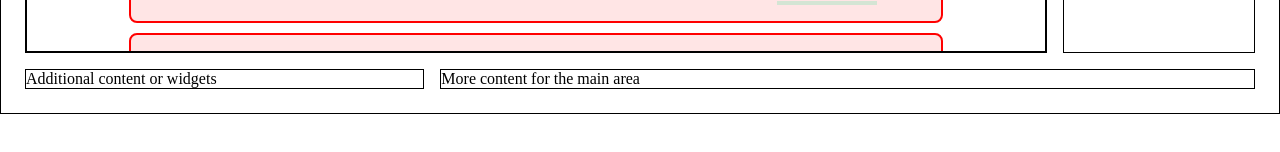
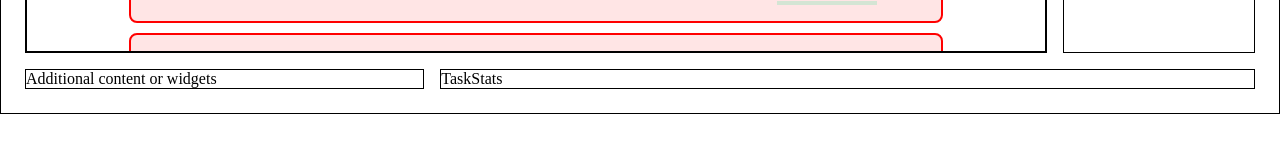
Before and after one commit to rymbowman/Task-Management-App---Frontend, a React (Vite) app in the folder Checkbox-Frontend/: page /dashboard in a window 1280 px wide. Shown: the part 448-600 px from the top of the page. Built offline with nearby package versions, Linux system fonts and the light colour scheme.

Commit message:
Create TaskStats.jsx file and place it within another grid within Dashboard page

```diff
--- /dev/null
+++ b/Checkbox-Frontend/src/components/task-stats/TaskStats.jsx
@@ -0,0 +1,5 @@
+const TaskStats = () => {
+  return <div>TaskStats</div>;
+};
+
+export default TaskStats;
--- a/Checkbox-Frontend/src/pages/Dashboard.jsx
+++ b/Checkbox-Frontend/src/pages/Dashboard.jsx
@@ -5,6 +5,7 @@ import Navbar from "../layouts/Navbar";
 import { useState } from "react";
 import Sidebar from "../components/nav/Sidebar";
 import TaskContainer from "../components/task-container/TaskContainer";
+import TaskStats from "../components/task-stats/TaskStats";
 
 const drawerWidth = 240;
 
@@ -72,7 +73,7 @@ const Dashboard = () => {
             <Box>Additional content or widgets</Box>
           </Grid>
           <Grid size={8} sx={{ border: "1px solid black" }}>
-            <Box>More content for the main area</Box>
+            <TaskStats />
           </Grid>
         </Grid>
       </Main>
```
